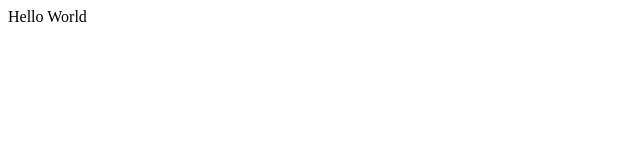
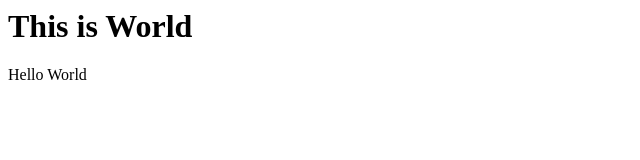
Before and after one commit to goldsaint00/test-GitKraken, a plain HTML site: page index.html in a window 1280 px wide. Shown: the whole page, without its empty margins (0-640 px from the left). Drawn offline with Linux system fonts and the light colour scheme.

Commit message:
ini pake h1

```diff
--- a/index.html
+++ b/index.html
@@ -3,6 +3,7 @@
     <title>Hello</title>
   </head>
   <body>
+    <h1>This is World</h1>
     <p> Hello World</p>
   </body>
 </html>
```
